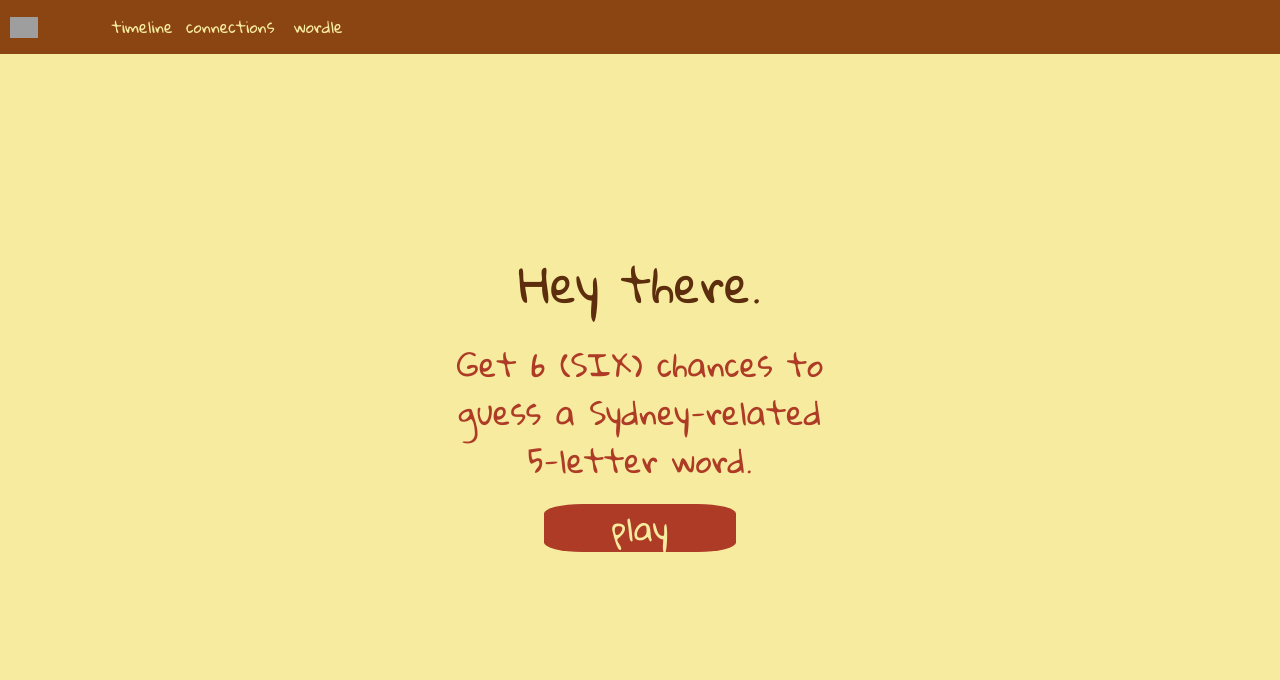
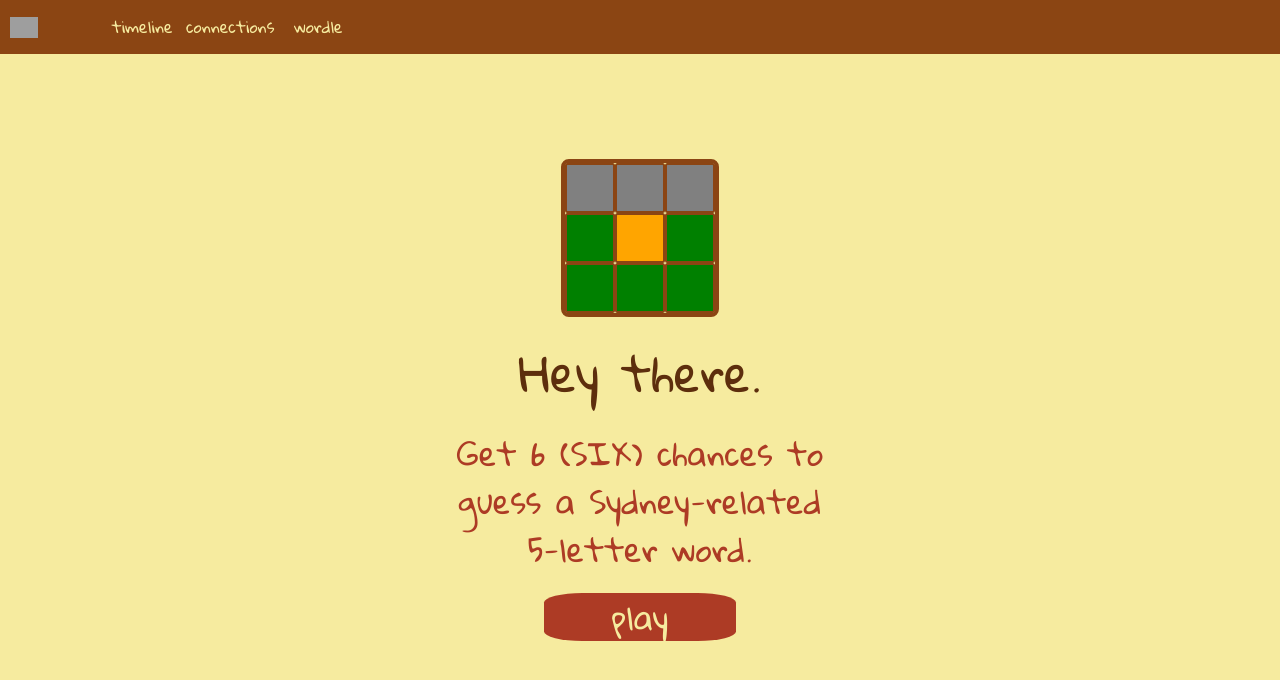
Before and after one commit to laurasfelix/sydney-react, a Next.js app: page /wordle in a window 1280 px wide. Shown: the top 680 px of the page. Built offline with nearby package versions, Linux system fonts and the light colour scheme; grey boxes are pictures that could not be loaded.

Commit message:
css changes, looks nice

```diff
--- a/components/navbar.tsx
+++ b/components/navbar.tsx
@@ -8,11 +8,11 @@ const Navbar = () => {
                     <li>
                     <a href="/"> <img src="/sunflower.png" width="28px" height="auto"/> </a>
                     </li>
-                    <a href="/timeline"> timeline </a>
+                    <a className="title-hover" href="/timeline"> timeline </a>
                     <li>
-                    <a href="/connections"> connections </a>
+                    <a className="title-hover" href="/connections"> connections </a>
                     </li>
-                    <a href="/wordle"> wordle </a>
+                    <a  className="title-hover" href="/wordle"> wordle </a>
                     <li>
 
                     </li>
--- a/pages/index.tsx
+++ b/pages/index.tsx
@@ -16,11 +16,11 @@ export default function Home() {
 
         <div className="container-text text-m mt-4">
           <div>
-            Sydney Claire Hoppenworth was born 21 (!!) years ago in Chicago to Mike and Leni Manaa-Hoppenworth.
+          <span className="sydney shared-hover-effect"> Sydney </span> <span className="sydney shared-hover-effect"> Claire </span> <span className="sydney shared-hover-effect"> Hoppenworth </span> was born <span className="hover:text-4xl hover:text-red-500"> 21 </span>(!!) years ago in Chicago to Mike and Leni Manaa-Hoppenworth.
           </div>
 
           <div>
-            This is a celebration of her. Also includes some additional commentary...
+            This is a celebration of her. <span className="hehehe"> Also includes some additional commentary... </span>
           </div>
         </div>
 
--- a/pages/wordle.tsx
+++ b/pages/wordle.tsx
@@ -130,9 +130,20 @@ export default function Wordle() {
       {
         !clickedPlay &&
         <div className='play'>
-          <div className='welcome-wordle'> Hey there. </div>
-          <span>Get 6 (SIX) chances to guess a Sydney-related 5-letter word.</span>
-          <div className='playButton'> <button onClick={handleClick}> play </button> </div>
+          <div className="grid">
+            <div className="cell white"></div>
+            <div className="cell white"></div>
+            <div className="cell white"></div>
+            <div className="cell green"></div>
+            <div className="cell yellow"></div>
+            <div className="cell green"></div>
+            <div className="cell green"></div>
+            <div className="cell green"></div>
+            <div className="cell green"></div>
+          </div>
+          <div className='welcome-wordle title-hover'> Hey there. </div>
+          <span className='title-hover'>Get 6 (SIX) chances to guess a Sydney-related 5-letter word.</span>
+          <div className='playButton title-hover'> <button onClick={handleClick}> play </button> </div>
         </div>
       }
 
--- a/styles/globals.css
+++ b/styles/globals.css
@@ -283,3 +283,40 @@ img{-webkit-transition: transform 0.2s ease;
   font-size: xx-large;
   width: 50%;
 }
+
+.grid {
+  display: grid;
+  grid-template-columns: repeat(3, 50px);
+  grid-template-rows: repeat(3, 50px);
+  border: 4px solid #8B4513;
+  border-radius: 5%;
+}
+
+.cell {
+  width: 50px;
+  height: 50px;
+  border: 2px solid #8B4513;
+  border-radius: 5%;
+}
+
+.green{
+  background-color: green;
+}
+
+.white{
+  background-color: gray;
+}
+
+.yellow{
+  background-color: orange;
+}
+
+.title-hover:hover{
+  background-color: #f4d536;
+  color: #8B4513;
+}
+
+
+html {
+  cursor: url('cursor.cur'), auto;
+}
```
Also changed, not shown: 1 other file (tests, documents, lock files or other folders).
